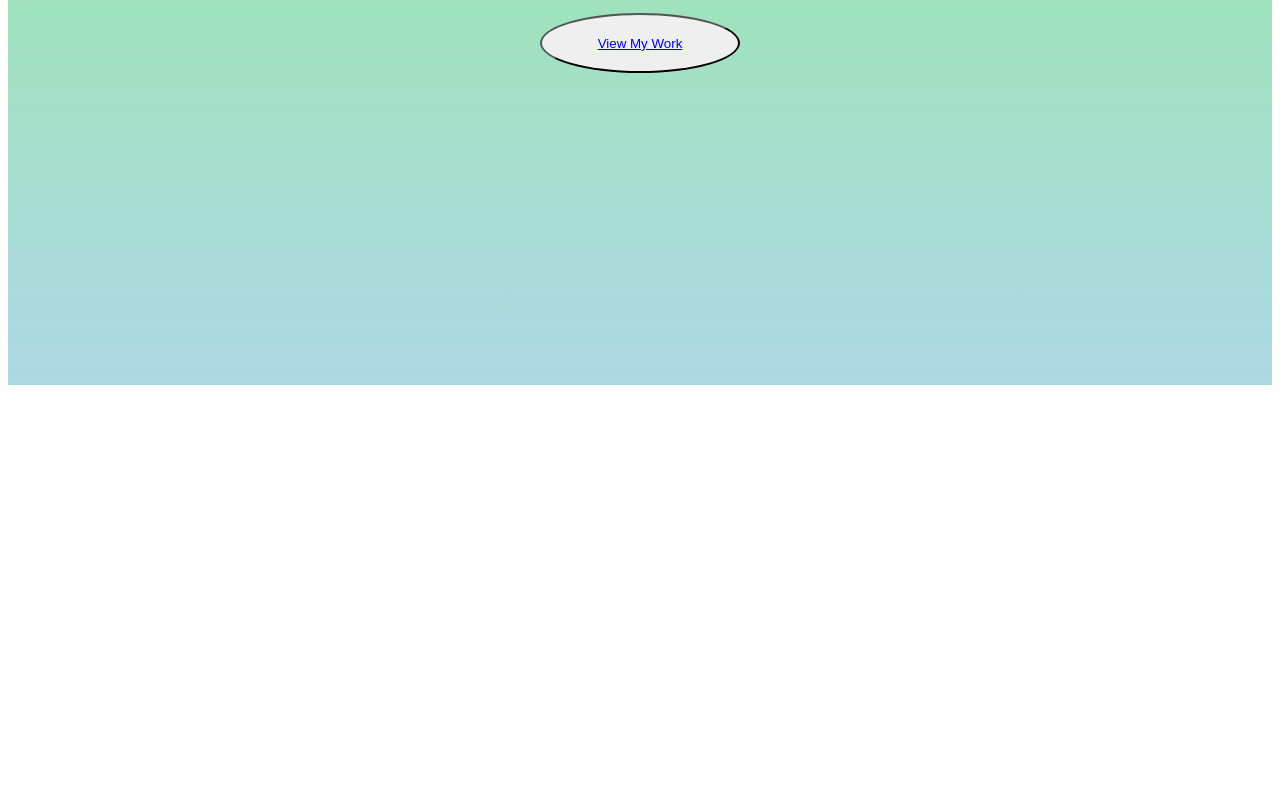
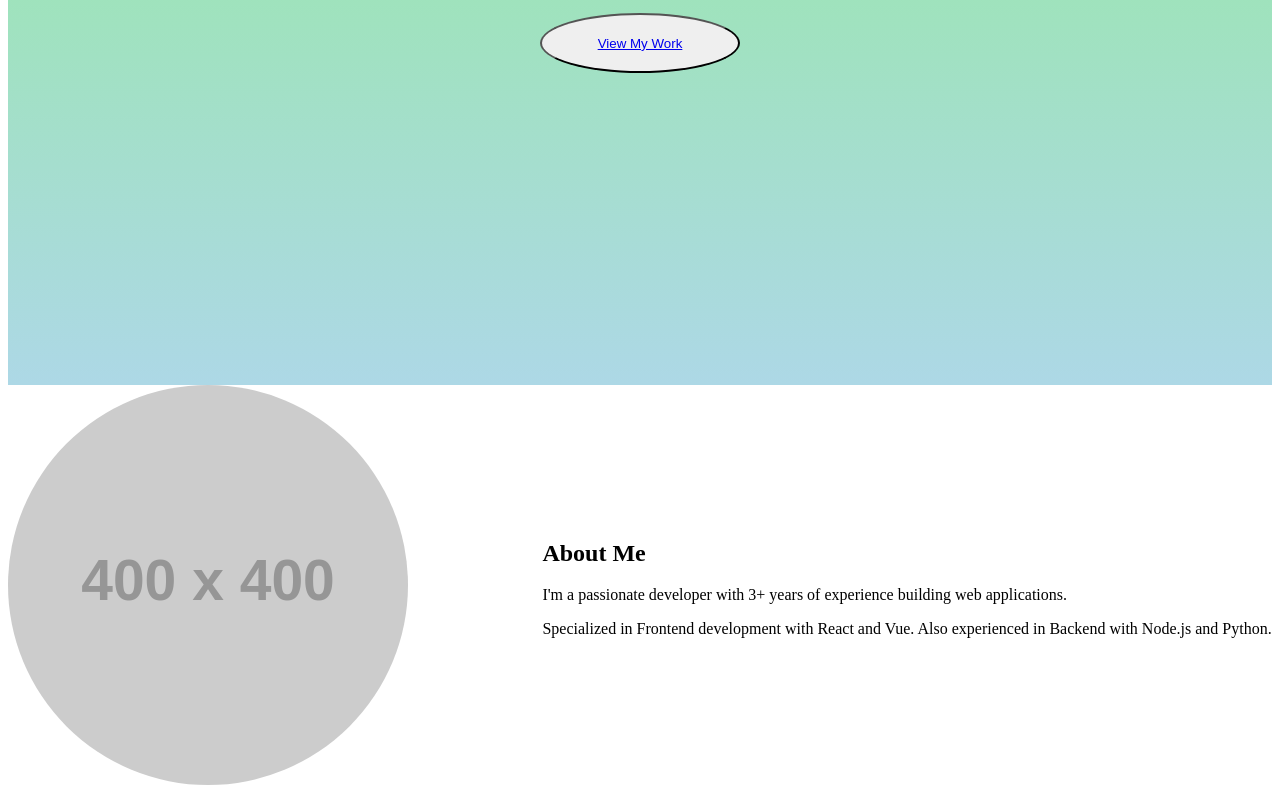
Before and after one commit to thelam06/session_01_html_css, a plain HTML site: page projects/portfolio_site/index.html in a window 1280 px wide. Shown: the part 441-1238 px from the top of the page. Before the commit the page ends 834 px from the top, so only its background shows below. Drawn offline with Linux system fonts and the light colour scheme; placeholder pictures from the web are drawn by us.

Commit message:
[STYLE] Create about section layout

```diff
--- a/projects/portfolio_site/css/about.css
+++ b/projects/portfolio_site/css/about.css
@@ -0,0 +1,14 @@
+.about-grid {
+    display: grid;
+    grid-template-columns: 1fr 1.5fr;
+    gap: 3rem;
+    align-items: center;
+}
+
+@media (max-width: 768px) {
+    .about-grid { grid-template-columns: 1fr; }
+}
+
+.about-image img {
+    border-radius: 50%;
+}
--- a/projects/portfolio_site/index.html
+++ b/projects/portfolio_site/index.html
@@ -7,6 +7,7 @@
     <title>Document</title>
     <link rel="stylesheet" href="css/header.css">
     <link rel="stylesheet" href="css/hero.css">
+    <link rel="stylesheet" href="css/about.css">
 </head>
 
 <body>
@@ -25,6 +26,21 @@
         <p>Full-Stack Developer | UI Designer | Problem Solver</p>
         <button><a href="#portfolio" class="cta-button">View My Work</a></button>
     </section>
+
+    <section id="about" class="about-section">
+    <div class="container">
+        <div class="about-grid">
+            <div class="about-image">
+                <img src="https://placehold.co/400x400" alt="Profile Photo">
+            </div>
+            <div class="about-content">
+                <h2>About Me</h2>
+                <p class="lead">I'm a passionate developer with 3+ years of experience building web applications.</p>
+                <p>Specialized in Frontend development with React and Vue. Also experienced in Backend with Node.js and Python.</p>
+            </div>
+        </div>
+    </div>
+    </section>
 </body>
 
 </html>
```
